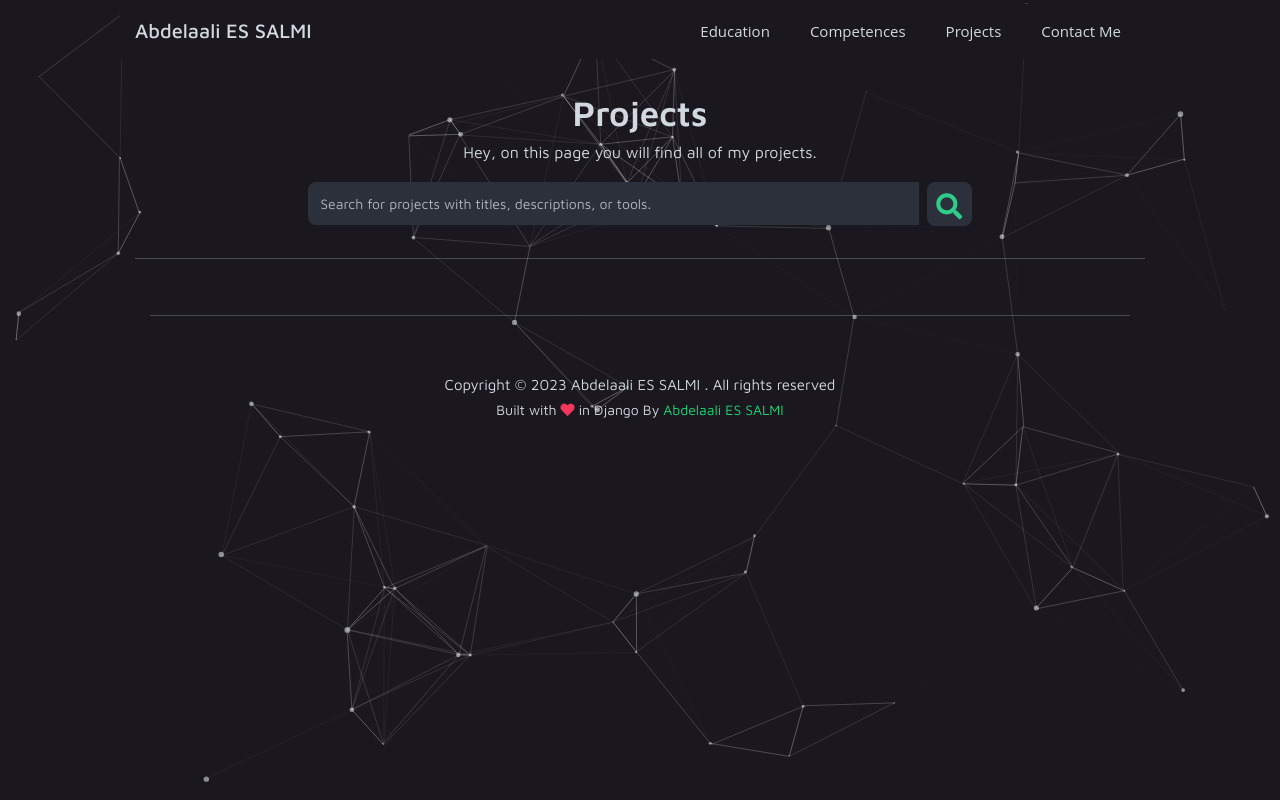
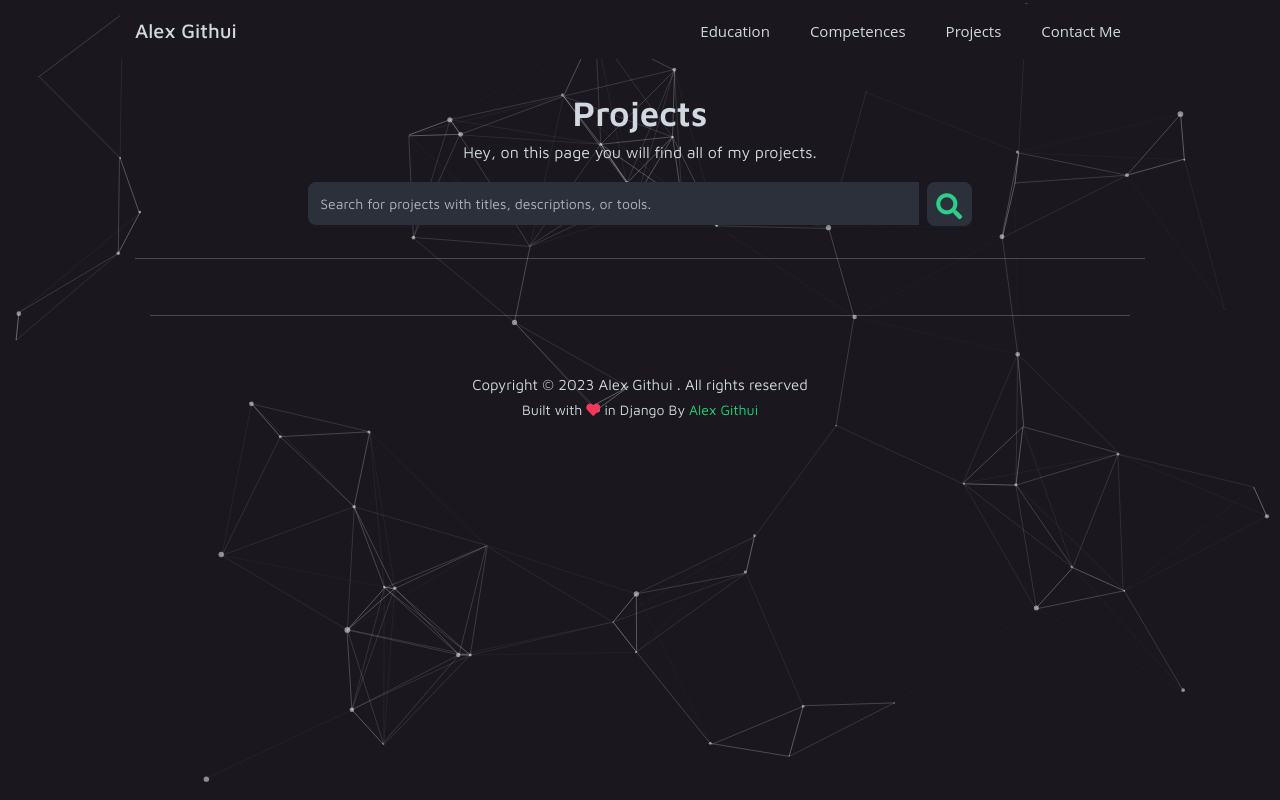
Before and after one commit to HitzCommitted/personal_portfolio, a Django app: page /projects/ in a window 1280 px wide. Run offline with Django 3.2, Linux system fonts and the light colour scheme; data that the repository does not hold is empty; parts of the project's set-up code (start-up, migrations or seed data) failed here and were passed over; some libraries are stand-ins or nearby versions.

Commit message:
almost done....wip

```diff
--- a/dashboard/templates/dash_navbar.html
+++ b/dashboard/templates/dash_navbar.html
@@ -8,7 +8,7 @@
 
         <!-- Topbar Search -->
         <div class="title">
-            <h1 class="h4  text-gray-800">Abdelaali ES</h1>
+            <h1 class="h4  text-gray-800">Alex Githui</h1>
         </div>
 
         <!-- Topbar Navbar -->
@@ -59,7 +59,7 @@
             <li class="nav-item dropdown no-arrow">
                 <a class="nav-link dropdown-toggle" href="#" id="userDropdown" role="button"
                     data-toggle="dropdown" aria-haspopup="true" aria-expanded="false">
-                    <span class="mr-2 d-none d-lg-inline text-gray-600 small">Abdelaali es salmi</span>
+                    <span class="mr-2 d-none d-lg-inline text-gray-600 small">Alex Githui</span>
                     <img class="img-profile rounded-circle"
                         src="{% if user.avatar %}{{user.avatar.url}}{% else %}{% static 'img/default-avatar.svg' %}{% endif %}">
                 </a>
--- a/dashboard/templates/dashboard.html
+++ b/dashboard/templates/dashboard.html
@@ -103,8 +103,8 @@
 
 <div class="container dash-footer my-6 py-2">
     <div class="text-center">
-        <p>Copyright © {% now "Y" %} Abdelaali ES SALMI . All rights reserved</p>
-        <p class="coder">Built with <i class="fa fa-heart text-danger"></i> in Django By <a href="https://github.com/abdlalisalmi">Abdelaali ES SALMI</a></p>
+        <p>Copyright © {% now "Y" %} Alex Githui . All rights reserved</p>
+        <p class="coder">Built with <i class="fa fa-heart text-danger"></i> in Django By <a href="https://github.com/abdlalisalmi">Alex Githui</a></p>
     </div>
 </div>
 
--- a/portfolio/static/app.css
+++ b/portfolio/static/app.css
@@ -111,14 +111,14 @@ hr {
   }
 @keyframes animate {
     30%{
-        content: 'Abdelaali ES SALMI';
+        content: 'Alex Githui';
         opacity: 1;
     }
     45%{
         opacity: 0;
     }
     65%{
-        content: 'Programmer';
+        content: 'a BI Developer';
         opacity: 1;
 
     }
@@ -126,7 +126,7 @@ hr {
         opacity: 0;
     }
     80%{
-        content: 'Full Stack Developer';
+        content: 'a Full Stack Developer';
         opacity: 1;
     }
 }
--- a/templates/base.html
+++ b/templates/base.html
@@ -4,7 +4,7 @@
         <meta charset="utf-8">
         <meta name="viewport" content="width=device-width, initial-scale=1, shrink-to-fit=no">
 
-        <title>{% block title %}Abdelaali ES{% endblock title %}</title>
+        <title>{% block title %}Alex Githui{% endblock title %}</title>
 
         <link rel="shortcut icon" type="image/png" href="{% static 'favicon.svg' %}"/>
 
@@ -51,8 +51,8 @@
                 <hr>
                 <div class="row pb-3 footer">
                     <div class="col-12 text-center">
-                        <p>Copyright © {% now "Y" %} Abdelaali ES SALMI . All rights reserved</p>
-                        <p class="coder">Built with <i class="fa fa-heart text-danger"></i> in Django By <a href="https://github.com/abdlalisalmi">Abdelaali ES SALMI</a></p>
+                        <p>Copyright © {% now "Y" %} Alex Githui . All rights reserved</p>
+                        <p class="coder">Built with <i class="fa fa-heart text-danger"></i> in Django By <a href="https://github.com/HitzCommitted">Alex Githui</a></p>
                     </div>
                 </div>
             </div>
--- a/templates/homePage.html
+++ b/templates/homePage.html
@@ -5,7 +5,7 @@
         <div class="row home ">
             <div class="col-lg-12 text-center my-auto">
 
-                <small class="s-color">Welcome to my portfolio website!</small>
+                <medium class="s-color">Welcome to my portfolio website!</medium>
                 <div class="animated">
                     Hey, I'm<br>
                     <span class="color-primary" id="animated-name"></span>
--- a/templates/navbar.html
+++ b/templates/navbar.html
@@ -3,7 +3,7 @@
 
         <a class="name" href="/">
             {% comment %} <i class="fa fa-code"></i> {% endcomment %}
-             Abdelaali ES SALMI
+             Alex Githui
         </a>
 
         <button class="navbar-toggler" type="button" data-toggle="collapse" data-target="#navbar-default" aria-controls="navbar-default" aria-expanded="false" aria-label="Toggle navigation">
@@ -15,7 +15,7 @@
                 <div class="row">
                     <div class="col-10 collapse-brand">
                         <a href="javascript:void(0)" class="name">
-                            Abdelaali ES SALMI
+                            Alex Githui
                         </a>
                     </div>
                     <div class="col-2 collapse-close text-center">
```
Also changed, not shown: templates/nav.html (+4 -4 lines).
